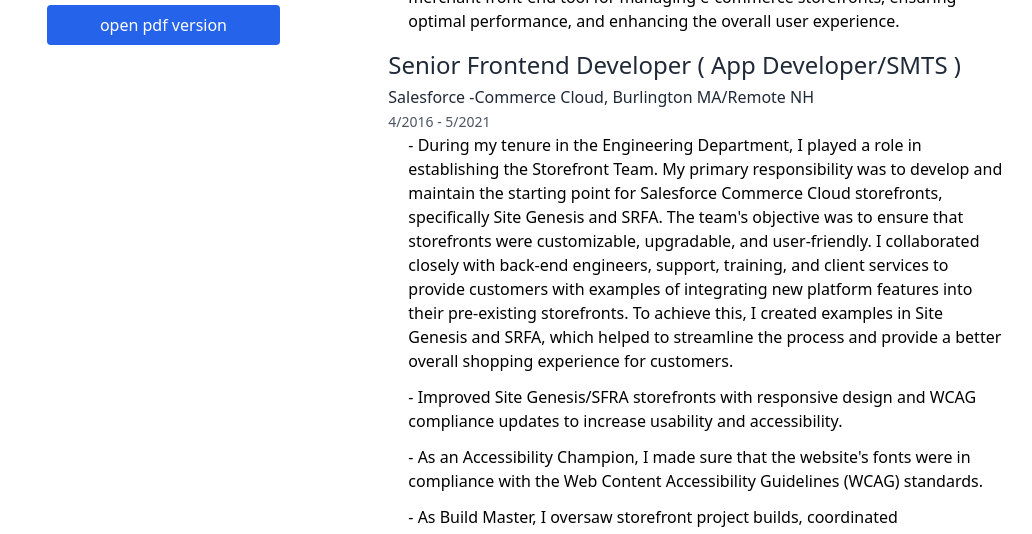
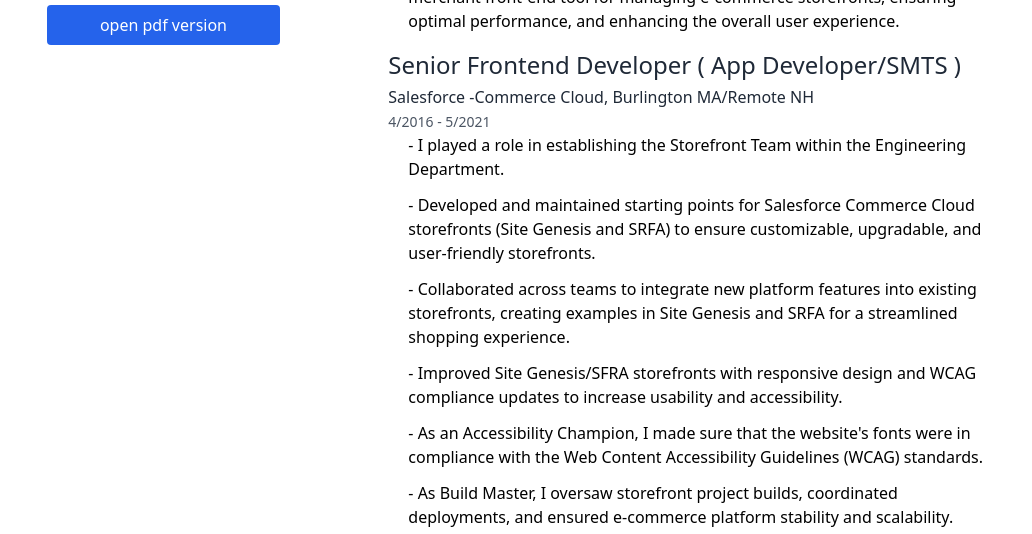
Before and after one commit to gac208/alex-clark-cv, a website: page index.html in a window 1280 px wide. Shown: the part 523-1057 px from the top of the page, without its empty margins (105-1137 px from the left). Drawn offline with Linux system fonts and the light colour scheme.

Commit message:
updated text

```diff
--- a/index.html
+++ b/index.html
@@ -253,20 +253,20 @@
                     <div>
                       <div class="dark:text-white ml-4 mr-4">
                         <div class="mb-3 ml-1 mr-1">
-                          - During my tenure in the Engineering Department, I
-                          played a role in establishing the Storefront Team. My
-                          primary responsibility was to develop and maintain the
-                          starting point for Salesforce Commerce Cloud
-                          storefronts, specifically Site Genesis and SRFA. The
-                          team's objective was to ensure that storefronts were
-                          customizable, upgradable, and user-friendly. I
-                          collaborated closely with back-end engineers, support,
-                          training, and client services to provide customers
-                          with examples of integrating new platform features
-                          into their pre-existing storefronts. To achieve this,
-                          I created examples in Site Genesis and SRFA, which
-                          helped to streamline the process and provide a better
-                          overall shopping experience for customers.
+                          - I played a role in establishing the Storefront Team
+                          within the Engineering Department.
+                        </div>
+                        <div class="mb-3 ml-1 mr-1">
+                          - Developed and maintained starting points for
+                          Salesforce Commerce Cloud storefronts (Site Genesis
+                          and SRFA) to ensure customizable, upgradable, and
+                          user-friendly storefronts.
+                        </div>
+                        <div class="mb-3 ml-1 mr-1">
+                          - Collaborated across teams to integrate new platform
+                          features into existing storefronts, creating examples
+                          in Site Genesis and SRFA for a streamlined shopping
+                          experience.
                         </div>
                         <div class="mb-3 ml-1 mr-1">
                           - Improved Site Genesis/SFRA storefronts with
```
